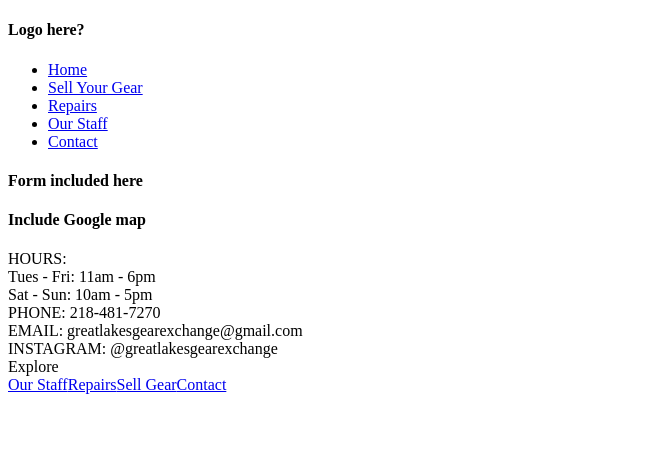
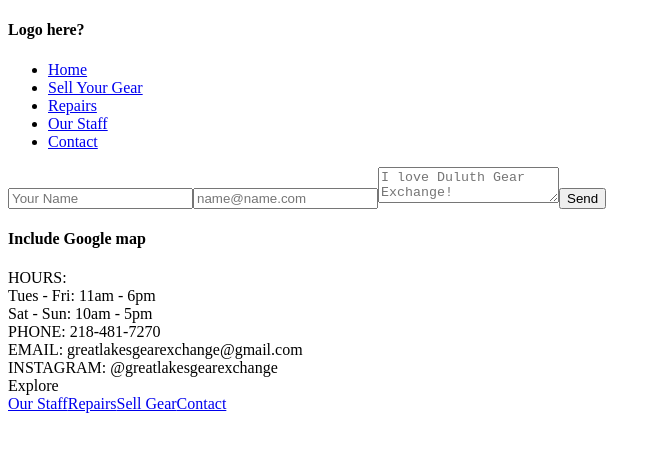
Before and after one commit to kelseyn12/Duluth-Gear-Exchange, a Gatsby site: page /contact in a window 1280 px wide. Shown: the whole page, without its empty margins (0-661 px from the left). Built offline with nearby package versions, Linux system fonts and the light colour scheme; Gatsby itself is replaced by a stand-in of ours.

Commit message:
added form

```diff
--- a/src/components/contact/Form.js
+++ b/src/components/contact/Form.js
@@ -3,7 +3,17 @@
 const Form = () => {
   return (
    <>
-   <h4>Form included here</h4>
+   <form
+   name="contact"
+   method="post"
+   data-netlify="true"
+   data-netlify-honeypot="bot-field"
+   >
+    <input name="name" placeholder="Your Name" type="text" />
+    <input name="email" placeholder='name@name.com' type="email" />
+    <textarea name= "message" placeholder="I love Duluth Gear Exchange!"/>
+    <button>Send</button>
+   </form>
    </>
   )
 }
```
